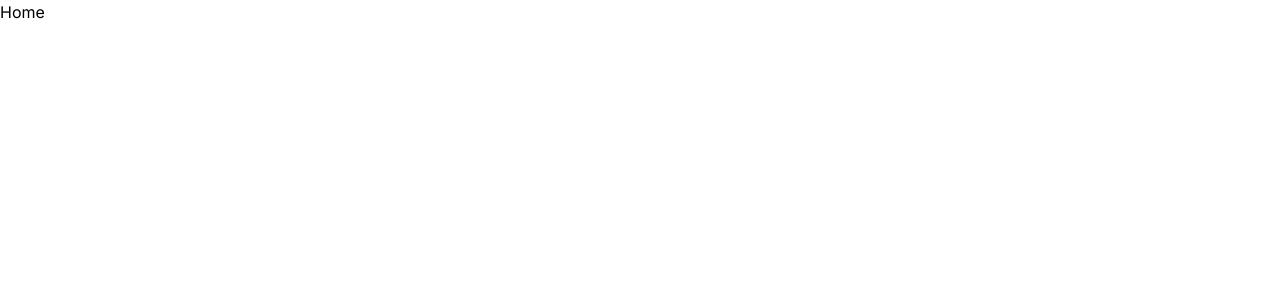
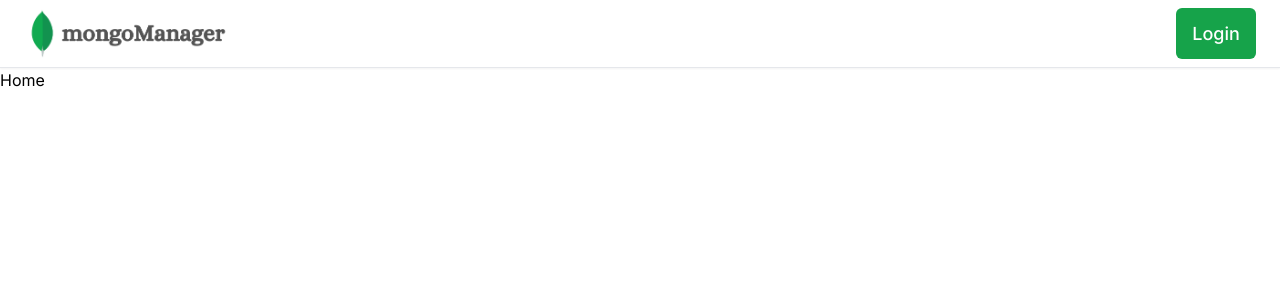
Before and after one commit to JaiSharma1710/mongo_manger, a Next.js app: page / in a window 1280 px wide. Shown: the top 300 px of the page. Built offline with nearby package versions, Linux system fonts and the light colour scheme.

Commit message:
create basic header

```diff
--- a/src/app/layout.tsx
+++ b/src/app/layout.tsx
@@ -1,6 +1,7 @@
 import type { Metadata } from 'next';
 import { Inter } from 'next/font/google';
 import './globals.css';
+import Header from '@/components/layoutComponents/Header';
 
 const inter = Inter({ subsets: ['latin'] });
 
@@ -19,7 +20,10 @@ export default function RootLayout({
 }) {
   return (
     <html lang="en">
-      <body className={inter.className}>{children}</body>
+      <body className={inter.className}>
+        <Header />
+        {children}
+      </body>
     </html>
   );
 }
--- a/src/app/page.tsx
+++ b/src/app/page.tsx
@@ -1,5 +1,5 @@
 const Home = () => {
-  return <div>Home</div>;
+  return <div className="h-[200vh]">Home</div>;
 };
 
 export default Home;
--- /dev/null
+++ b/src/components/UIComponents/Button.tsx
@@ -0,0 +1,15 @@
+import React, { ReactNode } from 'react';
+
+type ButtonProps = {
+  children: ReactNode;
+};
+
+const Button = ({ children }: ButtonProps) => {
+  return (
+    <button className="text-lg bg-green-600 w-20 rounded-md font-medium text-white hover:bg-green-700">
+      {children}
+    </button>
+  );
+};
+
+export default Button;
--- /dev/null
+++ b/src/components/UIComponents/Logo.tsx
@@ -0,0 +1,18 @@
+import Image from 'next/image';
+import Link from 'next/link';
+
+const Logo = () => {
+  return (
+    <Link className="w-52 cursor-pointer" href="/">
+      <Image
+        alt="Logo"
+        src="/images/logo.png"
+        width={250}
+        height={61}
+        className="w-full h-auto"
+      />
+    </Link>
+  );
+};
+
+export default Logo;
--- /dev/null
+++ b/src/components/layoutComponents/Header.tsx
@@ -0,0 +1,13 @@
+import Button from '../UIComponents/Button';
+import Logo from '../UIComponents/Logo';
+
+const Header = () => {
+  return (
+    <div className="flex justify-between px-6 py-2 border-b shadow-sm sticky bg-white top-0">
+      <Logo />
+      <Button>Login</Button>
+    </div>
+  );
+};
+
+export default Header;
```
Also changed, not shown: public/images/logo.png (added).
